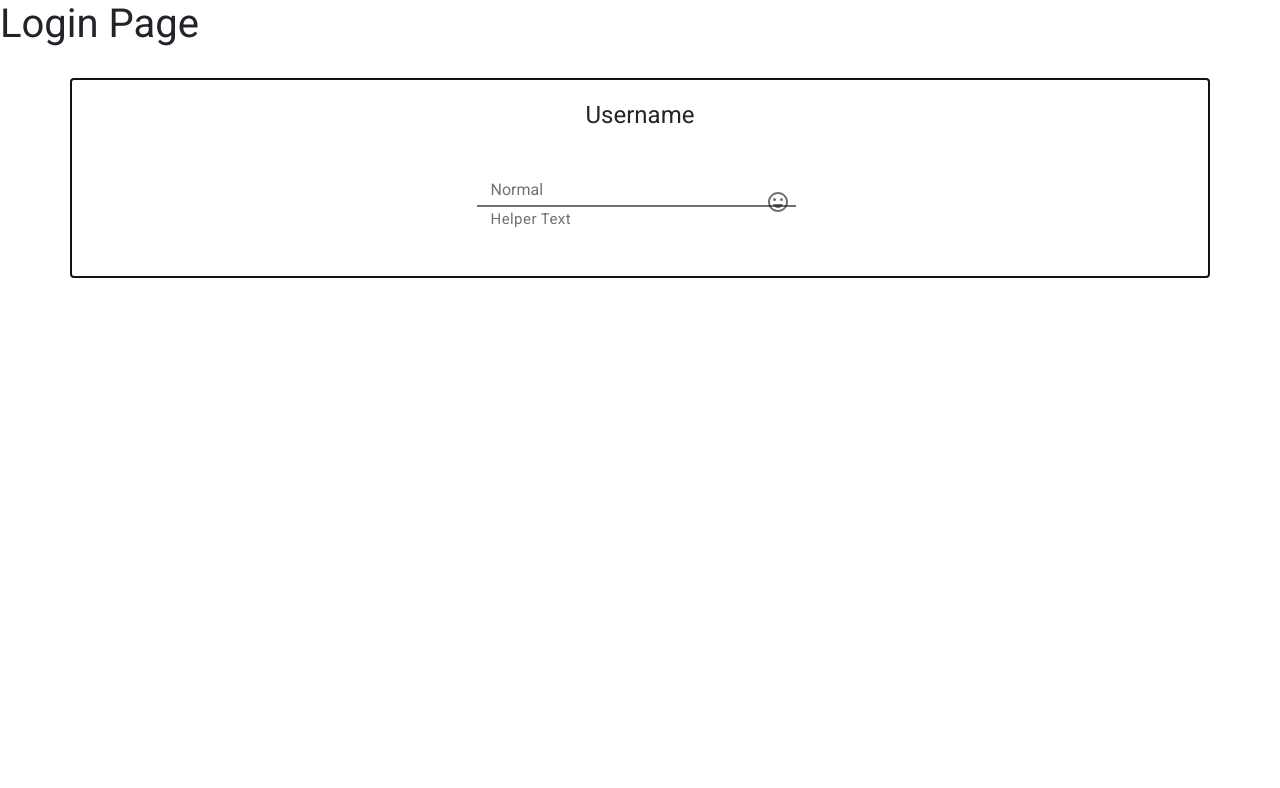
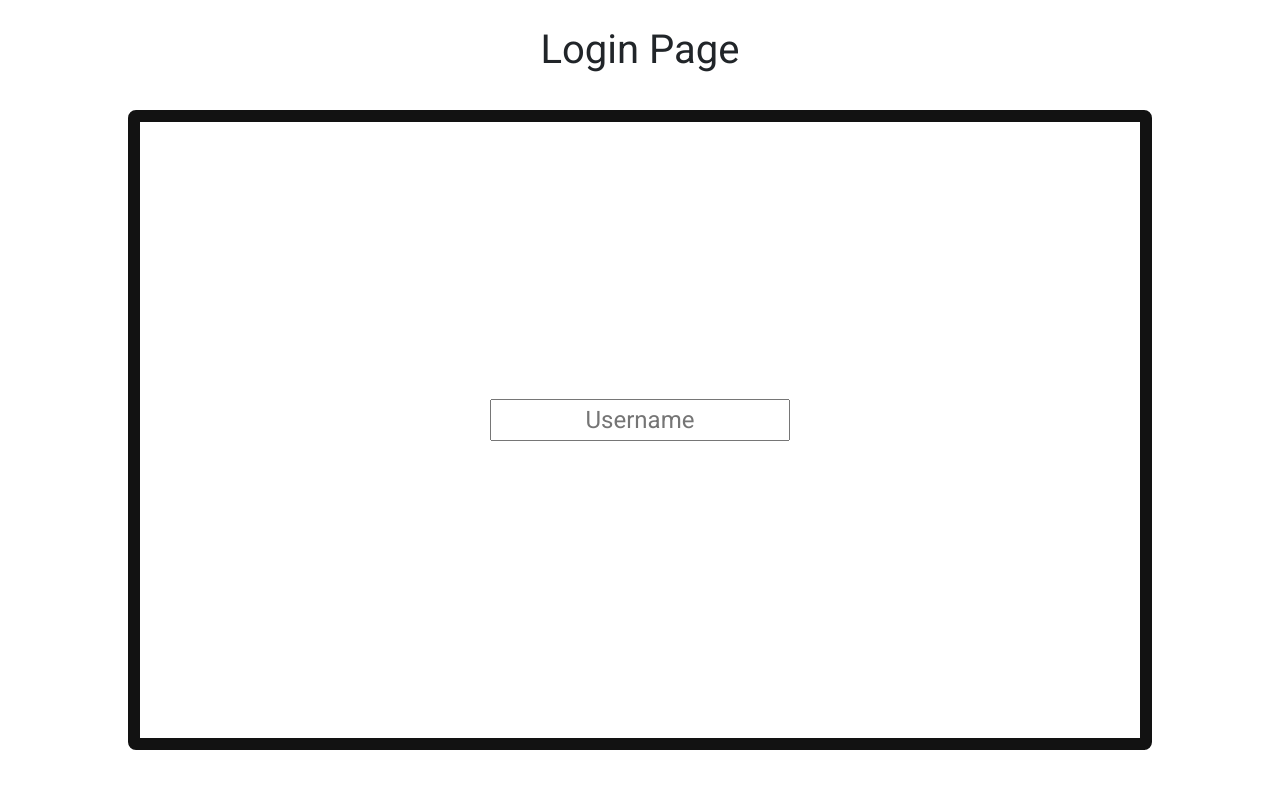
Before and after one commit to EthanCoomber/stock, a React (Create React App) app in the folder frontend/: page / in a window 1280 px wide. Shown: the top 788 px of the page. Built offline with nearby package versions, Linux system fonts and the light colour scheme.

Commit message:
working on login page

```diff
--- /dev/null
+++ b/frontend/src/App 2.css
@@ -0,0 +1,268 @@
+.form__group {
+  position: relative;
+  padding: 15px 0 0;
+  margin-top: 10px;
+  width: 40%;
+  left: 20%;
+}
+
+.form__field {
+  font-family: inherit;
+  width: 100%;
+  border: 0;
+  border-bottom: 2px solid #11998e;
+  outline: 0;
+  font-size: 1.3rem;
+  color: #11998e;
+  padding: 7px 0;
+  background: transparent;
+  transition: border-color 0.2s;
+}
+
+.form__field::placeholder {
+  color: transparent;
+}
+
+.form__field:placeholder-shown ~ .form__label {
+  font-size: 1.3rem;
+  cursor: text;
+  top: 20px;
+}
+
+.form__label {
+  position: absolute;
+  top: 0;
+  display: block;
+  transition: 0.2s;
+  font-size: 1rem;
+  color: #11998e;
+}
+
+.form__field:focus {
+  padding-bottom: 6px;
+  font-weight: 700;
+  border-width: 3px;
+  border-image: linear-gradient(to right, #11998e, #38ef7d);
+  border-image-slice: 1;
+}
+.form__field:focus ~ .form__label {
+  position: absolute;
+  top: 0;
+  display: block;
+  transition: 0.2s;
+  font-size: 1rem;
+  color: #11998e;
+  font-weight: 700;
+}
+
+/* reset input */
+.form__field:required, .form__field:invalid {
+  box-shadow: none;
+}
+
+body {
+  background: #2f2f31;
+  transform: rotateX(0.003deg);
+  height: 100vh;
+  color: #fff;
+}
+
+/* top is not used right now since the position is relative,
+use the percentages to place it exactly where you want. */
+button {
+  position: relative;
+  left: 70%;
+  top: 40%;
+  transform: translate(-50%, -50%);
+  color: #11998e;
+  text-decoration: none;
+  font-size: 2em;
+  display: inline-block;
+  font-family: Montserrat;
+  text-transform: uppercase;
+  padding: 0.5em 2em;
+  border: 2px solid #11998e;
+  transition: 0.02s 0.2s cubic-bezier(0.1, 0, 0.1, 1);
+}
+button::before {
+  content: "";
+  display: inline-block;
+  position: absolute;
+  top: 0;
+  left: 0;
+  right: 100%;
+  bottom: 0;
+  background: #11998e;
+  transition: 0.3s 0.2s cubic-bezier(0.1, 0, 0.1, 1), left 0.3s cubic-bezier(0.1, 0, 0.1, 1);
+  z-index: -1;
+}
+button::after {
+  content: "";
+  display: inline-block;
+  background-image: url("https://cdn-icons-png.flaticon.com/128/109/109617.png");
+  position: absolute;
+  top: 0;
+  left: calc(100% - 3em);
+  right: 3em;
+  bottom: 0;
+  background-size: 1.5em;
+  background-repeat: no-repeat;
+  background-position: center;
+  transition: right 0.3s cubic-bezier(0.1, 0, 0.1, 1);
+}
+button:hover {
+  padding: 0.5em 3.5em 0.5em 0.5em;
+}
+button:hover::before {
+  left: calc(100% - 3em);
+  right: 0;
+  transition: 0.3s cubic-bezier(0.1, 0, 0.1, 1), left 0.3s 0.2s cubic-bezier(0.1, 0, 0.1, 1);
+}
+button:hover::after {
+  right: 0;
+  transition: right 0.3s 0.2s cubic-bezier(0.1, 0, 0.1, 1);
+}
+
+
+
+/* Handles the delete ticker portion of the text box and button */
+.form__group_delete {
+  position: relative;
+  padding: 15px 0 0;
+  margin-top: 10px;
+  width: 40%;
+  left: 20%;
+}
+
+.form__field_delete {
+  font-family: inherit;
+  width: 100%;
+  border: 0;
+  border-bottom: 2px solid #991111;
+  outline: 0;
+  font-size: 1.3rem;
+  color: #c21e1e;
+  padding: 7px 0;
+  background: transparent;
+  transition: border-color 0.2s;
+}
+
+.form__field_delete::placeholder {
+  color: transparent;
+}
+
+.form__field_delete:placeholder-shown ~ .form__label_delete {
+  font-size: 1.3rem;
+  cursor: text;
+  top: 20px;
+}
+
+.form__label_delete {
+  position: absolute;
+  top: 0;
+  display: block;
+  transition: 0.2s;
+  font-size: 1rem;
+  color: #c21e1e;
+}
+
+.form__field_delete:focus {
+  padding-bottom: 6px;
+  font-weight: 700;
+  border-width: 3px;
+  border-image: linear-gradient(to right, #c21e1e, #ef3838);
+  border-image-slice: 1;
+}
+.form__field_delete:focus ~ .form__label_delete {
+  position: absolute;
+  top: 0;
+  display: block;
+  transition: 0.2s;
+  font-size: 1rem;
+  color: #c21e1e;
+  font-weight: 700;
+}
+
+/* reset input */
+.form__field_delete:required, .form__field_delete:invalid {
+  box-shadow: none;
+}
+
+.button_delete {
+  color: #c21e1e;
+  border: 2px solid #c21e1e;
+}
+.button_delete::before {
+  background: #c21e1e;
+}
+
+.button_graph {
+  color: #5c5c5c;
+  border: 2px solid #000000;
+}
+.button_graph::before {
+  background: #000000;
+}
+
+/* Handles the graph portion of the text box and button */
+.form__group_graph {
+  position: relative;
+  padding: 15px 0 0;
+  margin-top: 10px;
+  width: 40%;
+  left: 20%;
+}
+
+.form__field_graph {
+  font-family: inherit;
+  width: 100%;
+  border: 0;
+  border-bottom: 2px solid #5c5c5c;
+  outline: 0;
+  font-size: 1.3rem;
+  color: #000000;
+  padding: 7px 0;
+  background: transparent;
+  transition: border-color 0.2s;
+}
+
+.form__field_graph::placeholder {
+  color: transparent;
+}
+
+.form__field_graph:placeholder-shown ~ .form__label_graph {
+  font-size: 1.3rem;
+  cursor: text;
+  top: 20px;
+}
+
+.form__label_graph {
+  position: absolute;
+  top: 0;
+  display: block;
+  transition: 0.2s;
+  font-size: 1rem;
+  color: #000000;
+}
+
+.form__field_graph:focus {
+  padding-bottom: 6px;
+  font-weight: 700;
+  border-width: 3px;
+  border-image: linear-gradient(to right, #000000, #5c5c5c);
+  border-image-slice: 1;
+}
+.form__field_graph:focus ~ .form__label_graph {
+  position: absolute;
+  top: 0;
+  display: block;
+  transition: 0.2s;
+  font-size: 1rem;
+  color: #000000;
+  font-weight: 700;
+}
+
+/* reset input */
+.form__field_graph:required, .form__field_graph:invalid {
+  box-shadow: none;
+}
--- a/frontend/src/App.js
+++ b/frontend/src/App.js
@@ -10,7 +10,7 @@ export default function App() {
       {/* <Router> */}
         <Routes>
           <Route path="/" element={<Login />} />
-          <Route path="login" element={<Profile />} />
+          <Route path="/profile" element={<Profile />} />
         </Routes>
       {/* </Router> */}
 
--- a/frontend/src/pages/login.js
+++ b/frontend/src/pages/login.js
@@ -9,24 +9,8 @@ export default function Login() {
     <div>
       <h1>Login Page</h1>
       <div class="container">
-
         <div>
-          <h4 class="title">Username</h4>
-          <form>
-            <div class="omrs-input-group">
-              <label class="omrs-input-underlined">
-                <input required />
-                <span class="omrs-input-label">Normal</span>
-                <span class="omrs-input-helper">Helper Text</span>
-                <svg xmlns="http://www.w3.org/2000/svg" width="24" height="24" viewBox="0 0 24 24">
-                  <path fill="none" d="M0 0h24v24H0V0z" />
-                  <circle cx="15.5" cy="9.5" r="1.5" />
-                  <circle cx="8.5" cy="9.5" r="1.5" />
-                  <path d="M11.99 2C6.47 2 2 6.48 2 12s4.47 10 9.99 10C17.52 22 22 17.52 22 12S17.52 2 11.99 2zM12 20c-4.42 0-8-3.58-8-8s3.58-8 8-8 8 3.58 8 8-3.58 8-8 8zm-5-6c.78 2.34 2.72 4 5 4s4.22-1.66 5-4H7z" />
-                </svg>
-              </label>
-            </div>
-          </form>
+          <input type="text" id="input" class="Input-text" placeholder="Username" />
         </div>
       </div>
     </div>
--- a/frontend/src/styles/login.css
+++ b/frontend/src/styles/login.css
@@ -1,111 +1,34 @@
-/** BEGIN: Non Openmrs CSS **/
+/* * BEGIN: Non Openmrs CSS * */
 @import url("https://fonts.googleapis.com/css?family=Roboto&display=swap");
 * {
 	font-family: "Roboto";
 }
-div.container {
-	display: flex;
-	align-items: flex-start;
-	justify-content: space-around;
-	margin-top: 30px;
-	border: 2px solid #121212;
-	padding: 21px;
-	border-radius: 4px;
-}
-h4.title {
+
+h1{
+	padding: 2%;
 	text-align: center;
-	margin-bottom: 45px;
-}
-:root {
-	--omrs-color-ink-lowest-contrast: rgba(47, 60, 85, 0.18);
-	--omrs-color-ink-low-contrast: rgba(60, 60, 67, 0.3);
-	--omrs-color-ink-medium-contrast: rgba(19, 19, 21, 0.6);
-	--omrs-color-interaction: #1e4bd1;
-	--omrs-color-interaction-minus-two: rgba(73, 133, 224, 0.12);
-	--omrs-color-bg-low-contrast: #eff1f2;
-	--omrs-color-ink-high-contrast: #121212;
-	--omrs-color-bg-high-contrast: #ffffff;
-}
-/** END: Non Openmrs CSS **/
-div.omrs-input-group {
-	margin-bottom: 1.5rem;
-	position: relative;
-	width: 20.4375rem;
 }
 
-/* Input*/
-.omrs-input-underlined > input,
-.omrs-input-filled > input {
-	border: none;
-	border-bottom: 0.125rem solid var(--omrs-color-ink-medium-contrast);
-	width: 100%;
-	height: 2rem;
-	font-size: 1.0625rem;
-	padding-left: 0.875rem;
-	line-height: 147.6%;
-	padding-top: 0.825rem;
-	padding-bottom: 0.5rem;
+div.container {
+	position: absolute;
+	font-size: 24px;
+	top: 10%;
+	left: 10%;
+	/* justify-content: space-around; */
+	margin-top: 30px;
+	border: .5em solid #121212;
+	padding: 18px;
+	border-radius: 8px;
+	height: 80%;
+	width: 80%
 }
 
-.omrs-input-underlined > input:focus,
-.omrs-input-filled > input:focus {
-	outline: none;
+input{
+	font-size: large;
+	position: absolute;
+	width: 30%;
+	top: 45%;
+	left: 35%;
+	text-align: center;
+	margin: 15px;
 }
-
-.omrs-input-underlined > .omrs-input-label,
-.omrs-input-filled > .omrs-input-label {
-	position: absolute;
-	top: 0.9375rem;
-	left: 0.875rem;
-	line-height: 0;
-	color: var(--omrs-color-ink-medium-contrast);
-	transition: top 0.2s;
-}
-
-.omrs-input-underlined > svg,
-.omrs-input-filled > svg {
-	position: absolute;
-	top: 0.9375rem;
-	right: 0.875rem;
-	fill: var(--omrs-color-ink-medium-contrast);
-}
-
-.omrs-input-underlined > .omrs-input-helper,
-.omrs-input-filled > .omrs-input-helper {
-	font-size: 0.9375rem;
-	color: var(--omrs-color-ink-medium-contrast);
-	letter-spacing: 0.0275rem;
-	margin: 0.125rem 0.875rem;
-}
-
-.omrs-input-underlined > input:hover,
-.omrs-input-filled > input:hover {
-	background: var(--omrs-color-interaction-minus-two);
-	border-color: var(--omrs-color-ink-high-contrast);
-}
-
-.omrs-input-underlined > input:focus + .omrs-input-label,
-.omrs-input-underlined > input:valid + .omrs-input-label,
-.omrs-input-filled > input:focus + .omrs-input-label,
-.omrs-input-filled > input:valid + .omrs-input-label {
-	top: 0;
-	font-size: 0.9375rem;
-	margin-bottom: 32px;
-}
-
-.omrs-input-underlined:not(.omrs-input-danger)
-	> input:focus
-	+ .omrs-input-label,
-.omrs-input-filled:not(.omrs-input-danger) > input:focus + .omrs-input-label {
-	color: var(--omrs-color-interaction);
-}
-
-.omrs-input-underlined:not(.omrs-input-danger) > input:focus,
-.omrs-input-filled:not(.omrs-input-danger) > input:focus {
-	border-color: var(--omrs-color-interaction);
-}
-
-.omrs-input-underlined:not(.omrs-input-danger) > input:focus ~ svg,
-.omrs-input-filled:not(.omrs-input-danger) > input:focus ~ svg {
-	fill: var(--omrs-color-ink-high-contrast);
-}
```
Also changed, not shown: 17 other files (tests, documents, lock files or other folders).
